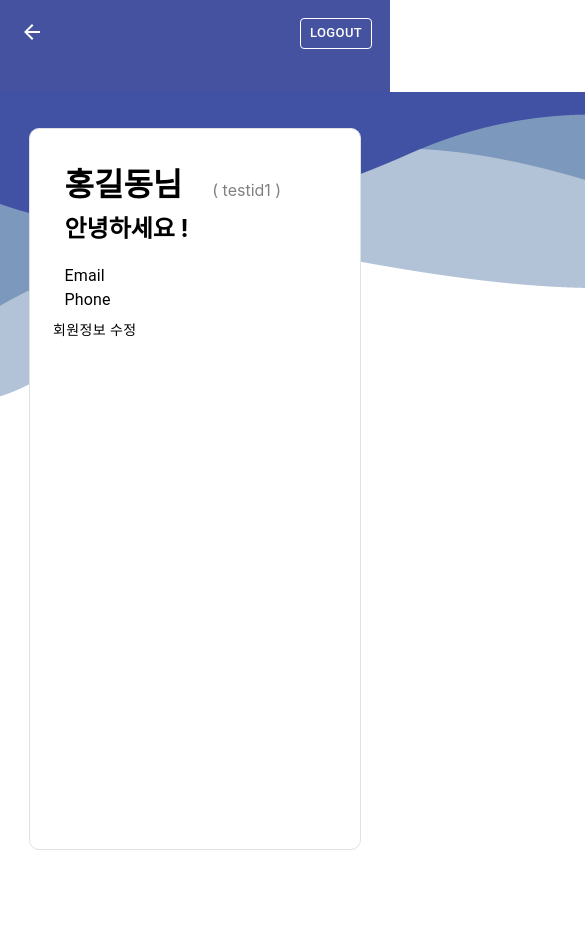
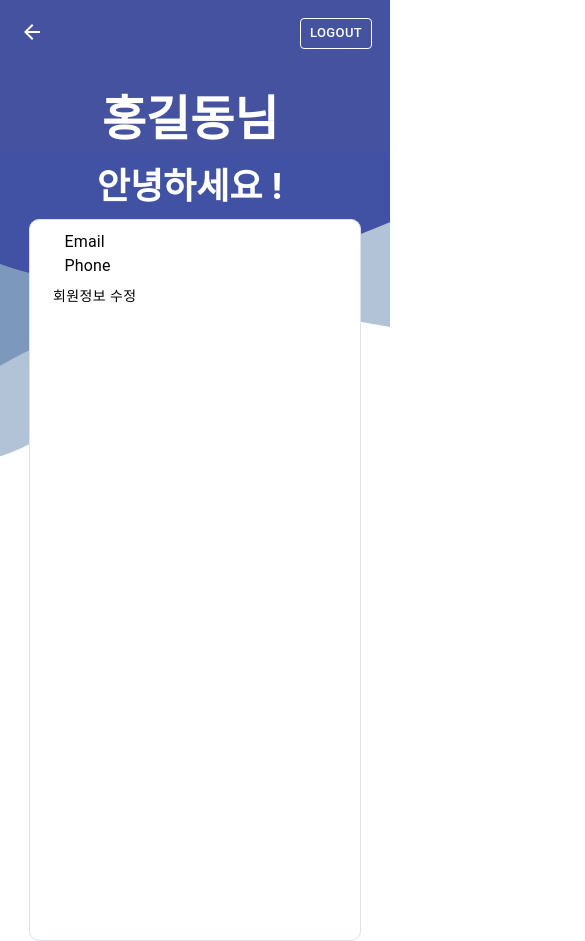
Before and after one commit to AntiCaffe/PDF, a React (Create React App) app in the folder src/main/frontend/: page /profile in a window 390 px wide. Shown: the top 941 px of the page, 585 px wide, since content can reach past the window. Before the commit the page ends 912 px from the top, so only its background shows below. Built offline with nearby package versions, Linux system fonts and the light colour scheme.

Commit message:
fix: 프로필 스크롤 가로 조정

```diff
--- a/src/main/frontend/src/layouts/dashboard/main-page/index.css
+++ b/src/main/frontend/src/layouts/dashboard/main-page/index.css
@@ -31,7 +31,7 @@
   width: 100%;
   height: 300px;
   z-index: -99;
-  margin-top: -45px;
+  margin-top: -10px;
 }
 
 .color-set {
--- a/src/main/frontend/src/layouts/profile/index.css
+++ b/src/main/frontend/src/layouts/profile/index.css
@@ -14,9 +14,17 @@
   display: block;
   background-color: #4452a0;
   width: 100%;
-  height: 100px;
+  height: 160px;
   z-index: -99;
   margin-top: -60px;
+}
+
+.image-container {
+  overflow: hidden;
+}
+
+.image-container img {
+  height: auto;
 }
 
 .icon-container {
@@ -43,8 +51,22 @@
 .profile-container > * {
   margin-left: 5vw;
 }
+
+.title-container {
+  max-width: 700px;
+  min-width: 300px;
+  width: 70%;
+  padding-right: 15px;
+  padding-left: 15px;
+  margin-right: auto;
+  margin-left: auto;
+  margin-top: -120px;
+  color: white;
+  font-size: x-large;
+}
+
 .set-top {
-  top: -430px;
+  top: -450px;
   position: relative;
 }
 .set-top h2 {
@@ -57,14 +79,30 @@
 
 .name-id-text {
   margin-top: 20px;
+  margin-bottom: 20px;
 }
 
-.name-id-text h1 {
+.name-id-text h1,
+.name-id-text h2 {
+  margin-right: 10px;
   display: inline;
-  margin-right: 30px;
 }
 
-.name-id-text p {
-  display: inline;
-  color: gray;
+@media (max-width: 600px) {
+  .name-id-text h1 {
+    margin-right: 10px;
+    display: block;
+  }
+
+  .name-id-text h2 {
+    margin-right: 10px;
+    margin-top: -25px;
+    margin-bottom: -10px;
+    display: block;
+  }
+
+  .name-id-text h1,
+  .name-id-text h2 {
+    text-align: center;
+  }
 }
--- a/src/main/frontend/src/layouts/profile/index.js
+++ b/src/main/frontend/src/layouts/profile/index.js
@@ -61,15 +61,22 @@ const ProfilePage = () => {
       </div>
       <div>
         <div className="background-hero"></div>
-        <img className="disable-select" src={bgImage}></img>
+        <div className="image-container">
+          <img
+            className="background-img disable-select"
+            src={bgImage}
+            alt="Background Image"
+          ></img>
+        </div>
       </div>
       <div className="set-top">
-        <div className="top profile-container">
+        <div className="title-container">
           <div className="name-id-text">
             <h1>홍길동님</h1>
-            <p>( testid1 )</p>
+            <h2>안녕하세요 !</h2>
           </div>
-          <h2>안녕하세요 !</h2>
+        </div>
+        <div className="top profile-container">
           <div>
             <Typography>Email</Typography>
             <Typography>Phone</Typography>
```
